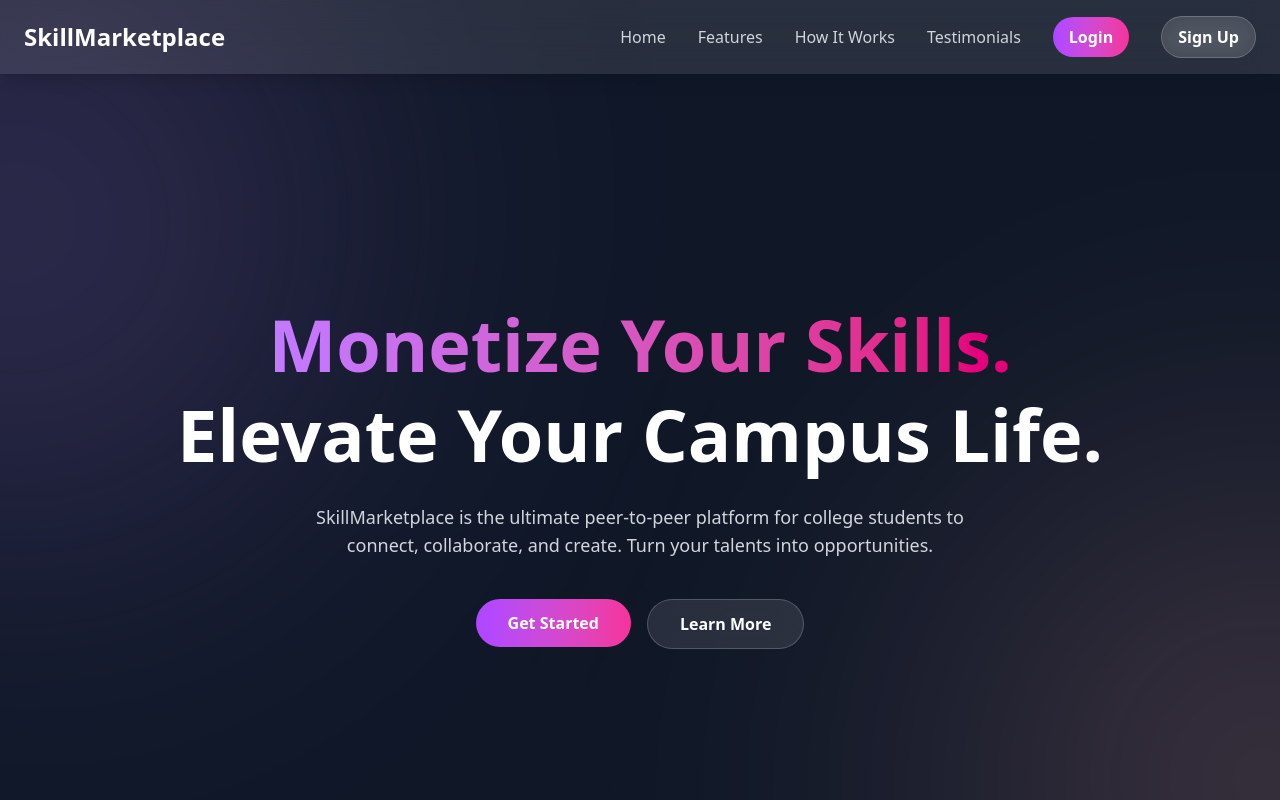
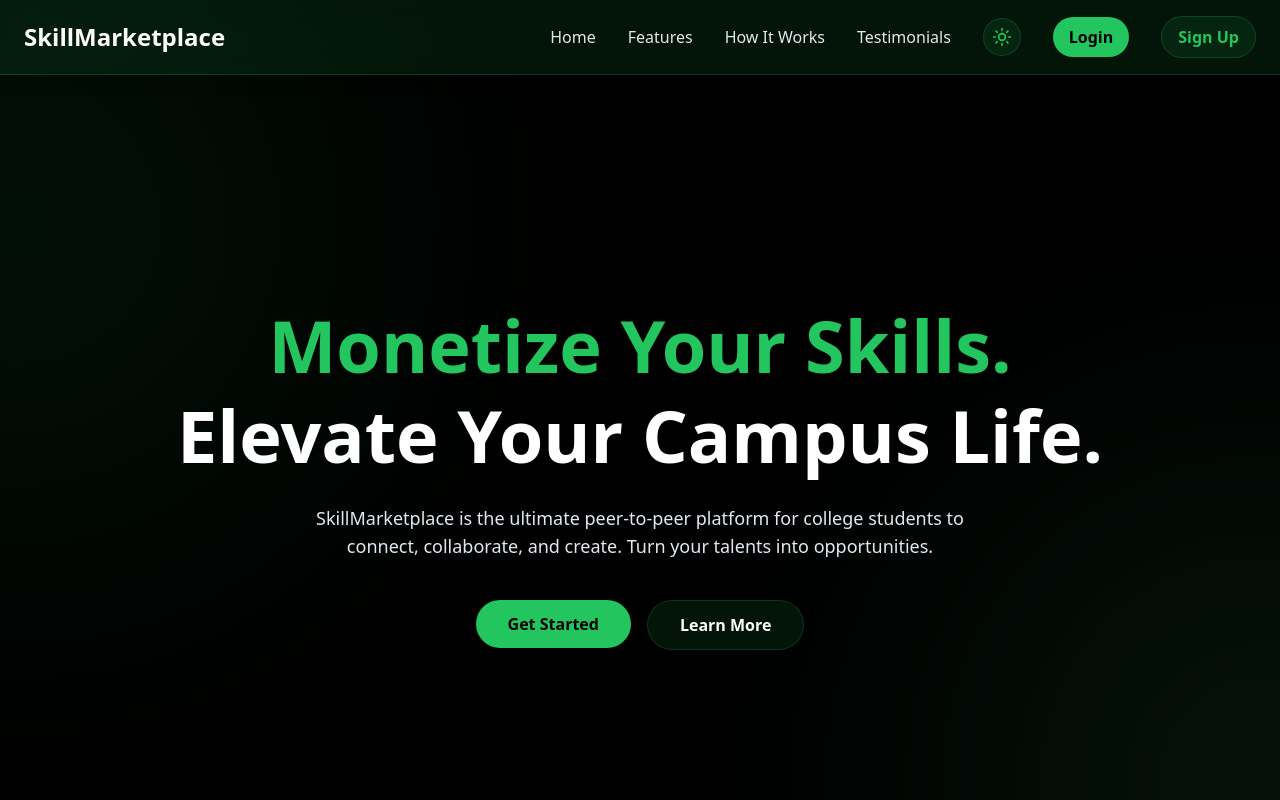
Before and after one commit to Akash01010101/ty-project, a React (Vite) app in the folder skill-marketplace-frontend/: page / in a window 1280 px wide. Shown: the top 800 px of the page. Built offline with nearby package versions, Linux system fonts and the light colour scheme.

Commit message:
added darkmode and lightmode(need fixes ill do it)

```diff
--- a/skill-marketplace-frontend/src/App.jsx
+++ b/skill-marketplace-frontend/src/App.jsx
@@ -1,13 +1,16 @@
 import Router from './router/Router';
+import { ThemeProvider } from './utils/ThemeContext';
 
 function App() {
   return (
-    <div className="relative min-h-screen">
-      <div className="aurora-background"></div>
-      <div className="relative z-10">
-        <Router />
+    <ThemeProvider>
+      <div className="relative min-h-screen">
+        <div className="aurora-background"></div>
+        <div className="relative z-10">
+          <Router />
+        </div>
       </div>
-    </div>
+    </ThemeProvider>
   );
 }
 
--- a/skill-marketplace-frontend/src/components/Header.jsx
+++ b/skill-marketplace-frontend/src/components/Header.jsx
@@ -2,6 +2,7 @@ import { Menu, X } from 'lucide-react';
 import { useState } from 'react';
 import { motion } from 'framer-motion';
 import { Link, useLocation } from 'react-router-dom';
+import ThemeToggle from './ThemeToggle';
 
 const Header = () => {
   const [isOpen, setIsOpen] = useState(false);
@@ -19,33 +20,39 @@ const Header = () => {
       initial={{ y: -100 }}
       animate={{ y: 0 }}
       transition={{ duration: 0.5 }}
-      className="sticky top-0 z-50 bg-white/10 backdrop-blur-lg shadow-lg"
+      className="sticky top-0 z-50 backdrop-blur-lg shadow-lg"
+      style={{
+        backgroundColor: 'var(--bg-accent)',
+        borderBottom: '1px solid var(--border-color)'
+      }}
     >
       <div className="container mx-auto px-6 py-4 flex justify-between items-center">
-        <h1 className="text-2xl font-bold text-white">SkillMarketplace</h1>
+        <h1 className="text-2xl font-bold" style={{ color: 'var(--text-primary)' }}>SkillMarketplace</h1>
         <nav className="hidden md:flex space-x-8 items-center">
-          <Link to="/" onClick={handleHomeClick} className="text-gray-300 hover:text-white">Home</Link>
-          <a href="#features" className="text-gray-300 hover:text-white">Features</a>
-          <a href="#how-it-works" className="text-gray-300 hover:text-white">How It Works</a>
-          <a href="#testimonials" className="text-gray-300 hover:text-white">Testimonials</a>
-          <Link to="/login" className="px-4 py-2 bg-gradient-to-r from-purple-500 to-pink-500 text-white font-bold rounded-full hover:scale-105 transform transition-transform duration-300">Login</Link>
-          <Link to="/signup" className="px-4 py-2 bg-white/10 backdrop-blur-md text-white font-bold rounded-full border border-white/20 hover:bg-white/20 transform transition-colors duration-300">Sign Up</Link>
+          <Link to="/" onClick={handleHomeClick} className="transition-colors duration-300" style={{ color: 'var(--text-secondary)' }} onMouseEnter={(e) => e.target.style.color = 'var(--text-primary)'} onMouseLeave={(e) => e.target.style.color = 'var(--text-secondary)'}>Home</Link>
+          <a href="#features" className="transition-colors duration-300" style={{ color: 'var(--text-secondary)' }} onMouseEnter={(e) => e.target.style.color = 'var(--text-primary)'} onMouseLeave={(e) => e.target.style.color = 'var(--text-secondary)'}>Features</a>
+          <a href="#how-it-works" className="transition-colors duration-300" style={{ color: 'var(--text-secondary)' }} onMouseEnter={(e) => e.target.style.color = 'var(--text-primary)'} onMouseLeave={(e) => e.target.style.color = 'var(--text-secondary)'}>How It Works</a>
+          <a href="#testimonials" className="transition-colors duration-300" style={{ color: 'var(--text-secondary)' }} onMouseEnter={(e) => e.target.style.color = 'var(--text-primary)'} onMouseLeave={(e) => e.target.style.color = 'var(--text-secondary)'}>Testimonials</a>
+          <ThemeToggle />
+          <Link to="/login" className="px-4 py-2 font-bold rounded-full hover:scale-105 transform transition-all duration-300" style={{ backgroundColor: 'var(--button-primary)', color: 'var(--bg-primary)' }}>Login</Link>
+          <Link to="/signup" className="px-4 py-2 font-bold rounded-full border transform transition-all duration-300 hover:scale-105" style={{ backgroundColor: 'var(--button-secondary)', color: 'var(--text-accent)', borderColor: 'var(--border-color)' }}>Sign Up</Link>
         </nav>
-        <div className="md:hidden">
-          <button onClick={() => setIsOpen(!isOpen)} className="text-white">
+        <div className="md:hidden flex items-center space-x-3">
+          <ThemeToggle />
+          <button onClick={() => setIsOpen(!isOpen)} style={{ color: 'var(--text-primary)' }}>
             {isOpen ? <X size={24} /> : <Menu size={24} />}
           </button>
         </div>
       </div>
       {isOpen && (
-        <div className="md:hidden bg-white/10 backdrop-blur-lg">
+        <div className="md:hidden backdrop-blur-lg" style={{ backgroundColor: 'var(--bg-accent)', borderTop: '1px solid var(--border-color)' }}>
           <nav className="px-6 pt-2 pb-4 space-y-2">
-            <Link to="/" onClick={handleHomeClick} className="block text-gray-300 hover:text-white">Home</Link>
-            <a href="#features" className="block text-gray-300 hover:text-white">Features</a>
-            <a href="#how-it-works" className="block text-gray-300 hover:text-white">How It Works</a>
-            <a href="#testimonials" className="block text-gray-300 hover:text-white">Testimonials</a>
-            <Link to="/login" className="block text-gray-300 hover:text-white">Login</Link>
-            <Link to="/signup" className="block text-gray-300 hover:text-white">Sign Up</Link>
+            <Link to="/" onClick={handleHomeClick} className="block transition-colors duration-300" style={{ color: 'var(--text-secondary)' }} onMouseEnter={(e) => e.target.style.color = 'var(--text-primary)'} onMouseLeave={(e) => e.target.style.color = 'var(--text-secondary)'}>Home</Link>
+            <a href="#features" className="block transition-colors duration-300" style={{ color: 'var(--text-secondary)' }} onMouseEnter={(e) => e.target.style.color = 'var(--text-primary)'} onMouseLeave={(e) => e.target.style.color = 'var(--text-secondary)'}>Features</a>
+            <a href="#how-it-works" className="block transition-colors duration-300" style={{ color: 'var(--text-secondary)' }} onMouseEnter={(e) => e.target.style.color = 'var(--text-primary)'} onMouseLeave={(e) => e.target.style.color = 'var(--text-secondary)'}>How It Works</a>
+            <a href="#testimonials" className="block transition-colors duration-300" style={{ color: 'var(--text-secondary)' }} onMouseEnter={(e) => e.target.style.color = 'var(--text-primary)'} onMouseLeave={(e) => e.target.style.color = 'var(--text-secondary)'}>Testimonials</a>
+            <Link to="/login" className="block transition-colors duration-300" style={{ color: 'var(--text-secondary)' }} onMouseEnter={(e) => e.target.style.color = 'var(--text-primary)'} onMouseLeave={(e) => e.target.style.color = 'var(--text-secondary)'}>Login</Link>
+            <Link to="/signup" className="block transition-colors duration-300" style={{ color: 'var(--text-secondary)' }} onMouseEnter={(e) => e.target.style.color = 'var(--text-primary)'} onMouseLeave={(e) => e.target.style.color = 'var(--text-secondary)'}>Sign Up</Link>
           </nav>
         </div>
       )}
--- a/skill-marketplace-frontend/src/components/Hero.jsx
+++ b/skill-marketplace-frontend/src/components/Hero.jsx
@@ -9,9 +9,10 @@ const Hero = () => {
           initial={{ opacity: 0, y: 50 }}
           animate={{ opacity: 1, y: 0 }}
           transition={{ duration: 0.8, ease: 'easeOut' }}
-          className="text-5xl md:text-7xl font-extrabold text-white leading-tight"
+          className="text-5xl md:text-7xl font-extrabold leading-tight"
+          style={{ color: 'var(--text-primary)' }}
         >
-          <span className="bg-clip-text text-transparent bg-gradient-to-r from-purple-400 to-pink-600">
+          <span className="bg-clip-text text-transparent" style={{ backgroundImage: 'linear-gradient(to right, var(--text-accent), var(--button-primary))' }}>
             Monetize Your Skills.
           </span>
           <br />
@@ -21,7 +22,8 @@ const Hero = () => {
           initial={{ opacity: 0, y: 20 }}
           animate={{ opacity: 1, y: 0 }}
           transition={{ duration: 0.8, delay: 0.3, ease: 'easeOut' }}
-          className="mt-6 text-lg text-gray-300 max-w-2xl mx-auto"
+          className="mt-6 text-lg max-w-2xl mx-auto"
+          style={{ color: 'var(--text-secondary)' }}
         >
           SkillMarketplace is the ultimate peer-to-peer platform for college students to connect, collaborate, and create. Turn your talents into opportunities.
         </motion.p>
@@ -32,12 +34,12 @@ const Hero = () => {
           className="mt-10 flex justify-center gap-4"
         >
           <Link to="/dashboard">
-            <button className="px-8 py-3 bg-gradient-to-r from-purple-500 to-pink-500 text-white font-bold rounded-full hover:scale-105 transform transition-transform duration-300">
+            <button className="px-8 py-3 font-bold rounded-full hover:scale-105 transform transition-all duration-300" style={{ backgroundColor: 'var(--button-primary)', color: 'var(--bg-primary)' }}>
               Get Started
             </button>
           </Link>
           <a href="#features">
-            <button className="px-8 py-3 bg-white/10 backdrop-blur-md text-white font-bold rounded-full border border-white/20 hover:bg-white/20 transform transition-colors duration-300">
+            <button className="px-8 py-3 backdrop-blur-md font-bold rounded-full border transform transition-all duration-300 hover:scale-105" style={{ backgroundColor: 'var(--button-secondary)', color: 'var(--text-primary)', borderColor: 'var(--border-color)' }}>
               Learn More
             </button>
           </a>
--- /dev/null
+++ b/skill-marketplace-frontend/src/components/ThemeToggle.jsx
@@ -0,0 +1,30 @@
+import { Sun, Moon } from 'lucide-react';
+import { useTheme } from '../utils/ThemeContext';
+
+const ThemeToggle = () => {
+  const { isDarkMode, toggleTheme } = useTheme();
+
+  return (
+    <button
+      onClick={toggleTheme}
+      className="p-2 rounded-full transition-all duration-300 ease-in-out hover:scale-110 focus:outline-none"
+      style={{
+        backgroundColor: 'var(--button-secondary)',
+        border: '1px solid var(--border-color)',
+        color: 'var(--text-accent)'
+      }}
+      aria-label={isDarkMode ? 'Switch to light mode' : 'Switch to dark mode'}
+      title={isDarkMode ? 'Switch to light mode' : 'Switch to dark mode'}
+    >
+      <div className="relative w-5 h-5 flex items-center justify-center">
+        {isDarkMode ? (
+          <Sun size={20} className="text-current transition-transform duration-300 rotate-0 hover:rotate-12" />
+        ) : (
+          <Moon size={20} className="text-current transition-transform duration-300 rotate-0 hover:-rotate-12" />
+        )}
+      </div>
+    </button>
+  );
+};
+
+export default ThemeToggle;
--- a/skill-marketplace-frontend/src/index.css
+++ b/skill-marketplace-frontend/src/index.css
@@ -6,9 +6,46 @@ html {
   scroll-behavior: smooth;
 }
 
+/* CSS Custom Properties for Theme Variables */
+:root {
+  /* Light Mode - Blue and White */
+  --bg-primary: #ffffff;
+  --bg-secondary: #f8fafc;
+  --bg-accent: rgba(59, 130, 246, 0.1);
+  --text-primary: #1e293b;
+  --text-secondary: #475569;
+  --text-accent: #3b82f6;
+  --border-color: rgba(59, 130, 246, 0.2);
+  --button-primary: #3b82f6;
+  --button-secondary: rgba(59, 130, 246, 0.1);
+  --button-hover: #2563eb;
+  --aurora-color-1: rgba(59, 130, 246, 0.3);
+  --aurora-color-2: rgba(147, 197, 253, 0.3);
+  --focus-ring: rgba(59, 130, 246, 0.5);
+}
+
+.dark {
+  /* Dark Mode - Black and Green */
+  --bg-primary: #000000;
+  --bg-secondary: #0a0a0a;
+  --bg-accent: rgba(34, 197, 94, 0.1);
+  --text-primary: #ffffff;
+  --text-secondary: #e2e8f0;
+  --text-accent: #22c55e;
+  --border-color: rgba(34, 197, 94, 0.2);
+  --button-primary: #22c55e;
+  --button-secondary: rgba(34, 197, 94, 0.1);
+  --button-hover: #16a34a;
+  --aurora-color-1: rgba(34, 197, 94, 0.4);
+  --aurora-color-2: rgba(74, 222, 128, 0.4);
+  --focus-ring: rgba(34, 197, 94, 0.5);
+}
+
 @layer base {
   body {
-    @apply bg-gray-900 text-gray-100;
+    background-color: var(--bg-primary);
+    color: var(--text-primary);
+    transition: background-color 0.3s ease, color 0.3s ease;
   }
 }
 
@@ -36,13 +73,13 @@ html {
 }
 
 .aurora-background::before {
-  background: radial-gradient(circle, rgba(192, 132, 252, 0.8), transparent 60%);
+  background: radial-gradient(circle, var(--aurora-color-1), transparent 60%);
   top: -50%;
   left: -50%;
 }
 
 .aurora-background::after {
-  background: radial-gradient(circle, rgba(252, 165, 165, 0.8), transparent 60%);
+  background: radial-gradient(circle, var(--aurora-color-2), transparent 60%);
   bottom: -50%;
   right: -50%;
   animation-delay: -10s;
@@ -72,3 +109,47 @@ html {
 .scrollbar-hide::-webkit-scrollbar {
   display: none;
 }
+
+/* Utility classes for theme-aware styling */
+.theme-bg-primary {
+  background-color: var(--bg-primary);
+}
+
+.theme-bg-secondary {
+  background-color: var(--bg-secondary);
+}
+
+.theme-bg-accent {
+  background-color: var(--bg-accent);
+}
+
+.theme-text-primary {
+  color: var(--text-primary);
+}
+
+.theme-text-secondary {
+  color: var(--text-secondary);
+}
+
+.theme-text-accent {
+  color: var(--text-accent);
+}
+
+.theme-border {
+  border-color: var(--border-color);
+}
+
+.theme-button-primary {
+  background-color: var(--button-primary);
+  color: var(--bg-primary);
+}
+
+.theme-button-secondary {
+  background-color: var(--button-secondary);
+  color: var(--text-accent);
+}
+
+/* Focus styles */
+input:focus, select:focus, button:focus {
+  box-shadow: 0 0 0 2px var(--focus-ring);
+}
--- /dev/null
+++ b/skill-marketplace-frontend/src/utils/ThemeContext.jsx
@@ -0,0 +1,55 @@
+import React, { createContext, useContext, useState, useEffect } from 'react';
+
+// Create the theme context
+const ThemeContext = createContext();
+
+// Custom hook to use the theme context
+export const useTheme = () => {
+  const context = useContext(ThemeContext);
+  if (!context) {
+    throw new Error('useTheme must be used within a ThemeProvider');
+  }
+  return context;
+};
+
+// Theme provider component
+export const ThemeProvider = ({ children }) => {
+  const [isDarkMode, setIsDarkMode] = useState(true);
+
+  // Load theme preference from localStorage on mount
+  useEffect(() => {
+    const savedTheme = localStorage.getItem('theme');
+    if (savedTheme) {
+      setIsDarkMode(savedTheme === 'dark');
+    }
+  }, []);
+
+  // Apply theme to document and save to localStorage when theme changes
+  useEffect(() => {
+    const root = document.documentElement;
+    if (isDarkMode) {
+      root.classList.add('dark');
+      root.classList.remove('light');
+      localStorage.setItem('theme', 'dark');
+    } else {
+      root.classList.add('light');
+      root.classList.remove('dark');
+      localStorage.setItem('theme', 'light');
+    }
+  }, [isDarkMode]);
+
+  const toggleTheme = () => {
+    setIsDarkMode(!isDarkMode);
+  };
+
+  const value = {
+    isDarkMode,
+    toggleTheme,
+  };
+
+  return (
+    <ThemeContext.Provider value={value}>
+      {children}
+    </ThemeContext.Provider>
+  );
+};
```
Also changed, not shown: skill-marketplace-frontend/src/components/Features.jsx (+13 -8 lines), skill-marketplace-frontend/src/pages/DashboardPage.jsx (+52 -26 lines).
